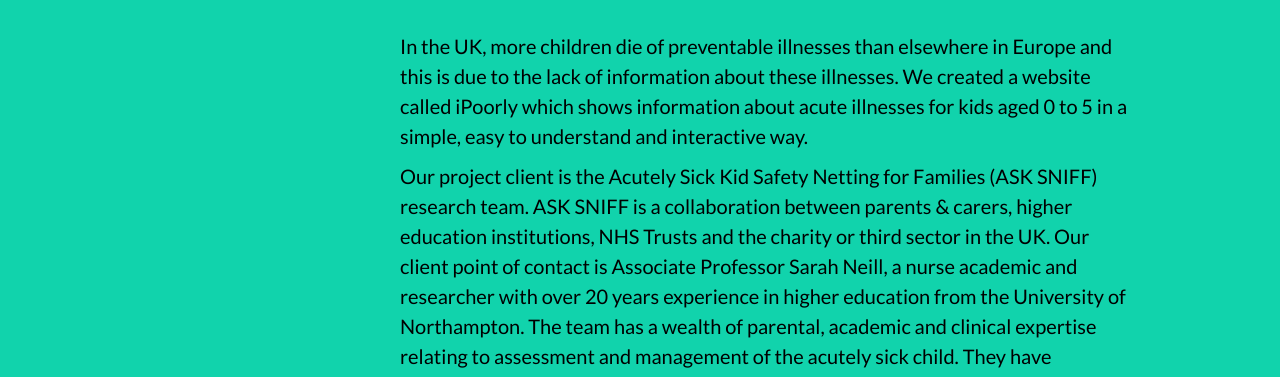
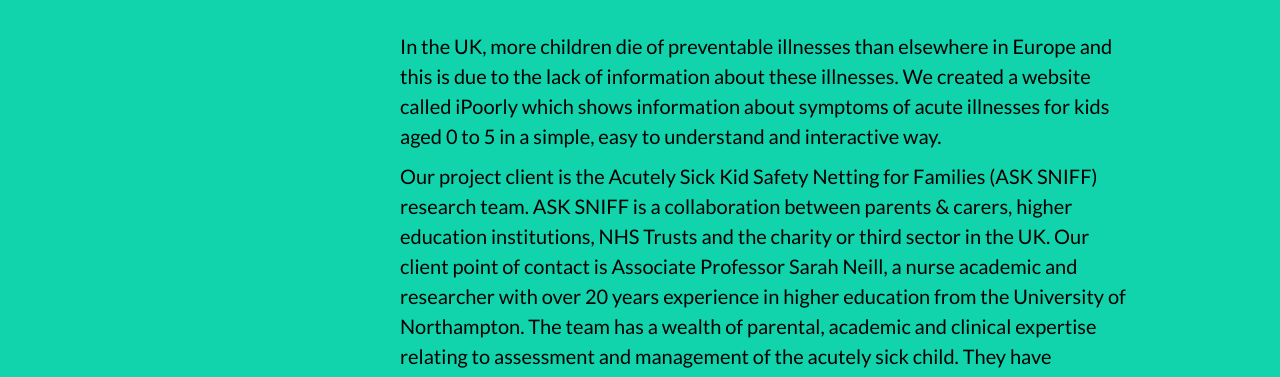
Before and after one commit to skabra07/team8-website, a plain HTML site: page requirements.html in a window 1280 px wide. Shown: the part 413-790 px from the top of the page. Drawn offline with nearby package versions, Linux system fonts and the light colour scheme; files whose address does not match are found by name.

Commit message:
Update requirements.html

```diff
--- a/requirements.html
+++ b/requirements.html
@@ -119,7 +119,7 @@
 
 
                     <h1 id="project-background">Project Background</h1>
-                    <p>In the UK, more children die of preventable illnesses than elsewhere in Europe and this is due to the lack of information about these illnesses. We created a website called iPoorly which shows information about acute illnesses for kids aged 0 to 5 in a simple, easy to understand and interactive way.</p>
+                    <p>In the UK, more children die of preventable illnesses than elsewhere in Europe and this is due to the lack of information about these illnesses. We created a website called iPoorly which shows information about symptoms of acute illnesses for kids aged 0 to 5 in a simple, easy to understand and interactive way.</p>
                     <p>Our project client is the Acutely Sick Kid Safety Netting for Families (ASK SNIFF) research team. ASK SNIFF is a collaboration between parents & carers, higher education institutions, NHS Trusts and the charity or third sector in the UK. Our client point of contact is Associate Professor Sarah Neill, a nurse academic and researcher with over 20 years experience in higher education from the University of Northampton. The team has a wealth of parental, academic and clinical expertise relating to assessment and management of the acutely sick child. They have underwent numerous key stages to study and develop the final written content. The stages in which the team progressed through is visualised in the diagram below.</p>
                     <figure><img src="img/requirements-1.png" class="center-block"><figcaption class="text-center">Fig 1.1 - Project Stages</figcaption></figure>
                     <p>iPoorly is under the ASK SNIFF stage. The information for iPoorly will stem from the findings and researches of the previous stages.</p>
```
